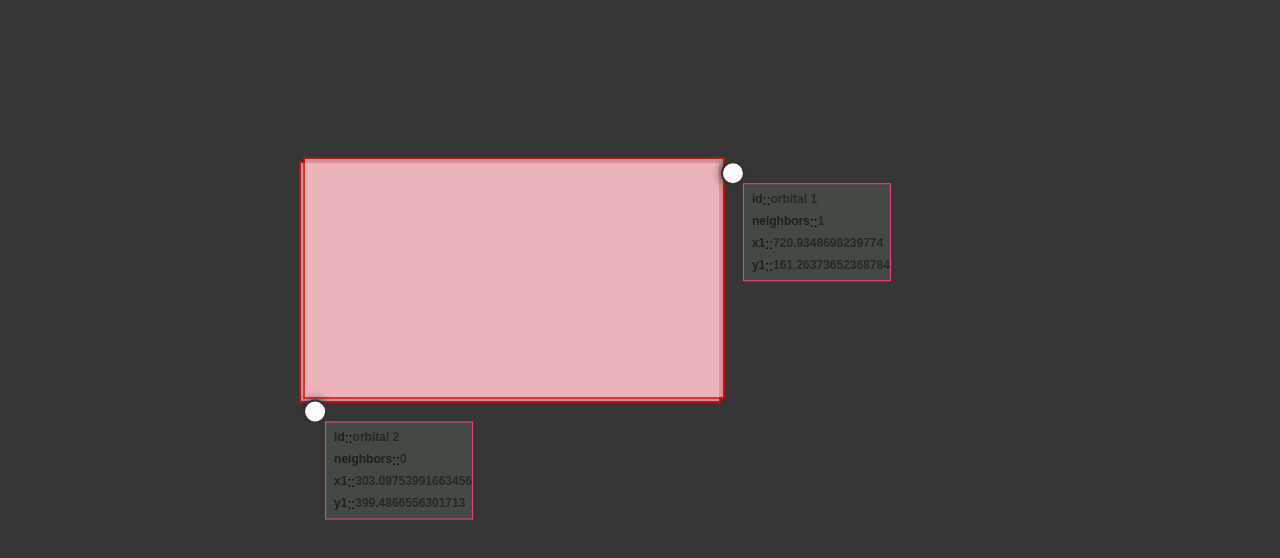
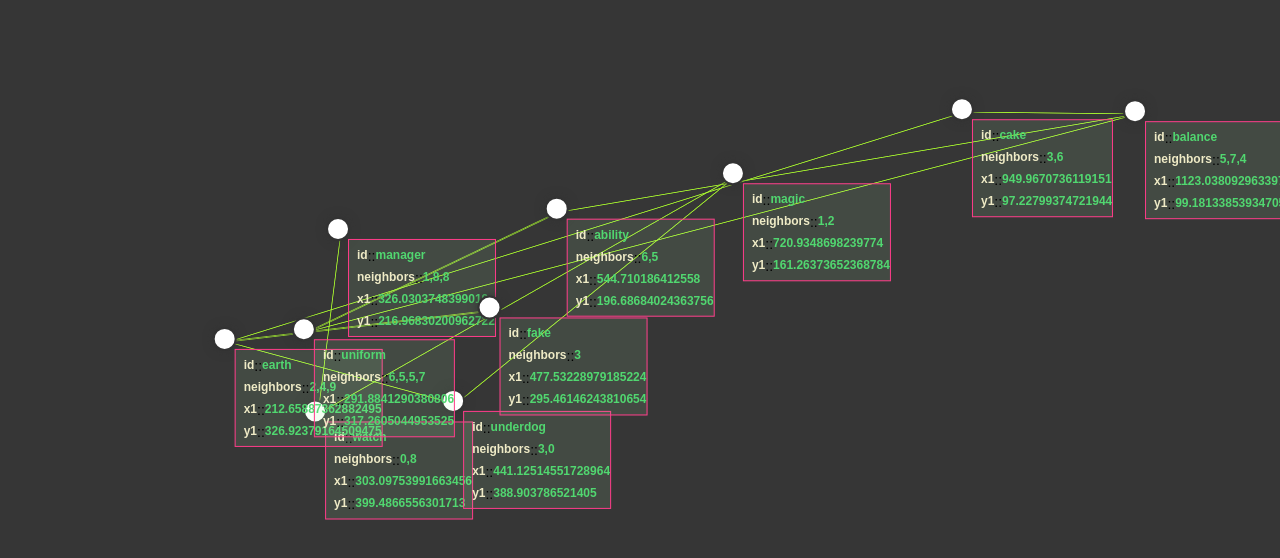
Before and after one commit to snk-js/Frontend-for-Graph-Theory-with-Svelte, a SvelteKit app: page / in a window 1280 px wide. Shown: the top 558 px of the page. Built offline with nearby package versions, Linux system fonts and the light colour scheme.

Commit message:
add very cool style

```diff
--- a/src/components/Detail.svelte
+++ b/src/components/Detail.svelte
@@ -24,14 +24,14 @@
   .value {
     font-weight: 600;
     margin-bottom: 0.5rem;
-    color: rgb(39, 39, 39);
+    color: rgb(81, 215, 112);
     font-size: 0.75rem;
   }
   .name {
     font-size: 0.75rem;
-    font-weight: 900;
+    font-weight: 600;
     margin-bottom: 0.5rem;
-    color: rgb(31, 31, 31);
+    color: rgb(239, 235, 198);
   }
 
   .detail {
--- a/src/components/Edge.svelte
+++ b/src/components/Edge.svelte
@@ -1,7 +1,6 @@
 <script>
   import { spring } from "svelte/motion";
   import { nodes_position } from "$lib/store";
-  import { onMount } from "svelte";
 
   export let edge;
   export let i;
@@ -22,9 +21,10 @@
   $: edges_coords.set($nodes_position[edge]);
 </script>
 
+<!-- TODO: Refact this ugly thing, use trigonometry sorcery to eliminate ternary operators -->
 <div
-  style="left: {x1}px;
-    top: {y1}px;
+  style="left: {x1 + 15}px;
+    top: {y1 + 15}px;
     transform-origin: top left;
     transform: {x1 - $edges_coords.x > 0 && y1 - $edges_coords.y > 0
     ? 'rotate(180deg)'
@@ -45,8 +45,22 @@
   .edge {
     z-index: 500;
     position: absolute;
-    background: pink;
+    background: transparent;
     opacity: 0.7;
-    border: 2px solid red;
+  }
+
+  .edge::before {
+    content: "";
+    position: absolute;
+    width: 100%;
+    height: 100%;
+    background: linear-gradient(
+      to top right,
+      rgba(0, 0, 0, 0) 0%,
+      rgba(0, 0, 0, 0) calc(50% - 0.8px),
+      greenyellow 50%,
+      rgba(0, 0, 0, 0) calc(50% + 0.8px),
+      rgba(0, 0, 0, 0) 100%
+    );
   }
 </style>
--- a/src/lib/store.ts
+++ b/src/lib/store.ts
@@ -9,7 +9,7 @@ const test = [
   ['orbital 1', 'orbital 2'],
 ]
 
-const word_adjency_list = string_adjacency_list(test);
+const word_adjency_list = string_adjacency_list(edge_set);
 export const mapped_nodes: Record<string, number> =
   node_index_by_id_MAP(word_adjency_list);
 
```
